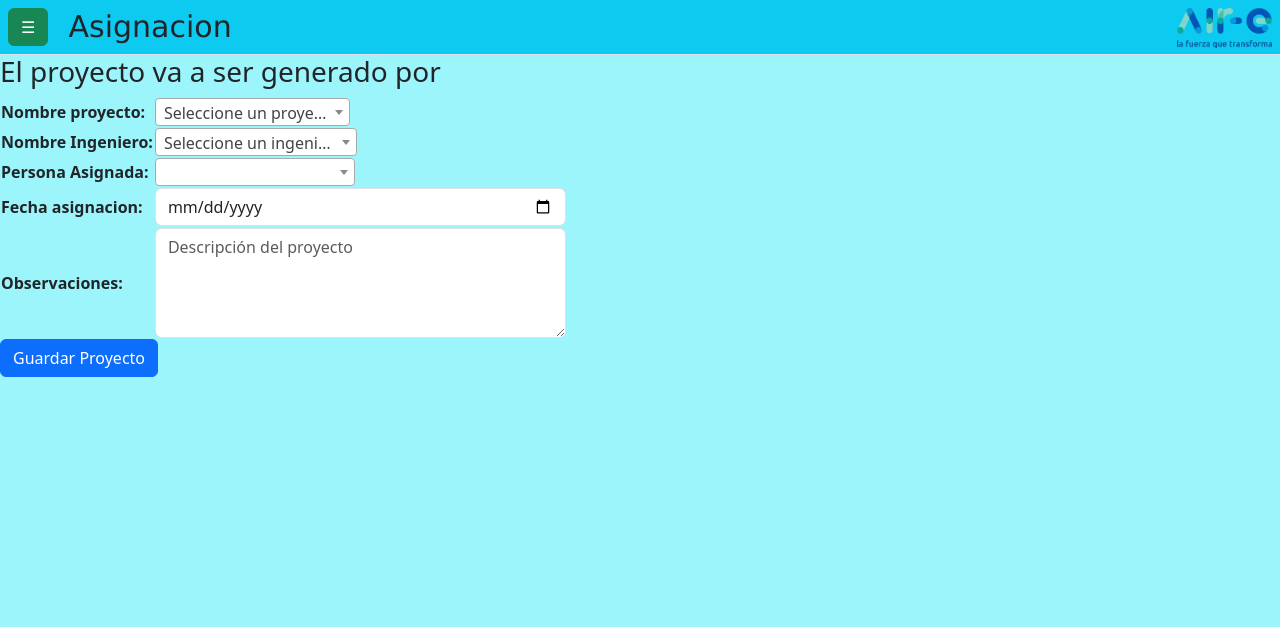
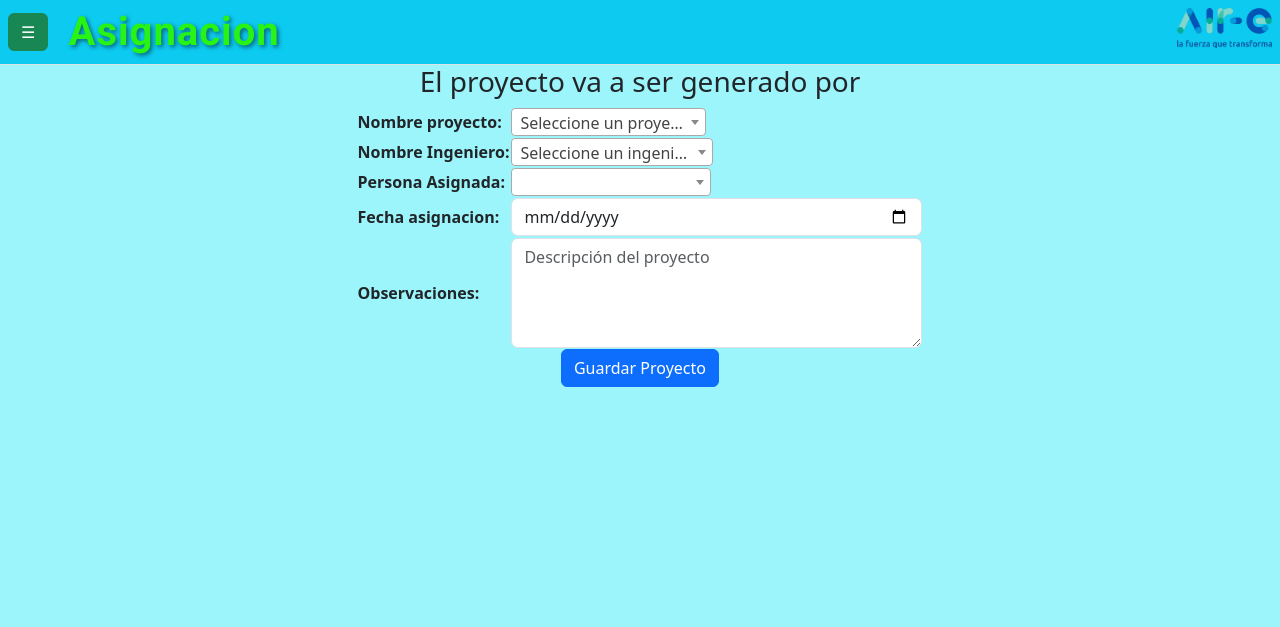
Before and after one commit to Adrian04g/Air-e_app, a Django app: page /asignacion/asignar/ in a window 1280 px wide. Shown: the top 627 px of the page. Run offline with Django 5.2, Linux system fonts and the light colour scheme; data that the repository does not hold is empty; parts of the project's set-up code (start-up, migrations or seed data) failed here and were passed over.

Commit message:
se restablecion

```diff
--- a/INF_CE/INF_CE/static/Mod_Admin.css
+++ b/INF_CE/INF_CE/static/Mod_Admin.css
@@ -173,7 +173,7 @@ body {
      width: 60px;
 }
 .admin {
-  font-family: 'Verdana', serif;
+  font-family: 'ARIA', serif;
   font-size: 30px;
   font-weight: normal;
 }
@@ -236,3 +236,32 @@ body {
         transition: height 0.35s ease;
     }
 }
+@import url('https://fonts.googleapis.com/css2?family=Roboto:wght@400;700&display=swap');
+.titulo-asignacion {
+  font-family: 'Roboto', sans-serif;
+}
+/* Para el título "Asignacion" */
+.admin {
+  font-size: 3rem; /* Cambia este valor al tamaño que prefieras */
+  font-weight: bold; /* Opcional: para que se vea más grueso */
+}
+/* Estilos para el título "Asignacion" */
+.admin {
+  font-family: 'Roboto', sans-serif; /* Un tipo de letra más moderno */
+  font-size: 2.5rem; /* Un tamaño de fuente grande y responsivo */
+  font-weight: 700; /* Hace que el texto sea más grueso */
+  color: #333; /* Un color de texto más oscuro */
+  letter-spacing: 1px; /* Espaciado entre letras */
+}
+.admin {
+  font-size: 2.5rem;
+  font-weight: 700;
+  color: #27f315; /* Un color verde brillante */
+  text-shadow: 2px 2px 4px rgba(0, 0, 0, 0.5); /* Sombra que le da profundidad */
+}
+.titulo-con-animacion {
+  font-size: 3rem;
+  font-weight: bold;
+  color: #007bff;
+  transition: transform 0.3s ease-in-out; /* Transición para un efecto suave */
+}
--- a/INF_CE/INF_CE/templates/Asignacion/asignacion_form.html
+++ b/INF_CE/INF_CE/templates/Asignacion/asignacion_form.html
@@ -12,7 +12,8 @@
 {% endblock %}
 <!--Contenido-->
 {% block content %}
-<div class="col-md-6">
+<center>
+<div class="col-md-4j">
     <form method="post" action="">
         <h3>El proyecto va a ser generado por <span style="color: rgb(65, 135, 44);">{{user.first_name}} {{user.last_name}}</span></h3>
         {% csrf_token %}
@@ -24,6 +25,7 @@
         <button type="submit" class="btn btn-primary">Guardar Proyecto</button>
     </form>
 </div>
+</center>
 <div class="col-md-6">
     <!-- Espacio para contenido adicional -->
 </div>
--- a/INF_CE/INF_CE/templates/base.html
+++ b/INF_CE/INF_CE/templates/base.html
@@ -7,6 +7,10 @@
     <link href="https://cdn.jsdelivr.net/npm/bootstrap@5.3.8/dist/css/bootstrap.min.css" rel="stylesheet" integrity="sha384-sRIl4kxILFvY47J16cr9ZwB07vP4J8+LH7qKQnuqkuIAvNWLzeN8tE5YBujZqJLB" crossorigin="anonymous">
     <link rel="stylesheet" href="{% static 'Mod_Admin.css' %}">
     <link rel="icon" type="image/x-icon" href="{% static 'logo-aire-intervenida.png' %}">
+    <link rel="stylesheet" href="{% static 'css/estilos.css' %}">
+    <link rel="preconnect" href="https://fonts.googleapis.com">
+    <link rel="preconnect" href="https://fonts.gstatic.com" crossorigin>
+    <link href="https://fonts.googleapis.com/css2?family=Roboto:wght@400;700&display=swap" rel="stylesheet">
     {% block Title_head %}
     {% endblock %}
 </head>
@@ -56,13 +60,13 @@
                 </li>
                 <li class="nav-item mb-2">
                     <a href="{% url 'facturacion:lista_facturacion' %}">
-                        <span class="sidebar-icon">⚙️</span>
+                        <span class="sidebar-icon">🧾</span>
                         <span class="sidebar-text text-white">Facturacion</span>
                     </a>
                 </li><br><br>
                 <li class="nav-item mb-2">
                         {% if user.is_authenticated %}
-                            <span class="sidebar-text text-white">Usuario: </span>
+                            <span class="sidebar-text text-white">span class="sidebar-icon">👨‍💼Usuario: </span>
                             <span class="sidebar-text text-white">{{ user.username }}</span><br>
                         {% endif %}
                         <form action="{% url 'login:logout' %}" method="post">
--- a/INF_CE/INF_CE/templates/indexapp/ProyectosForm.html
+++ b/INF_CE/INF_CE/templates/indexapp/ProyectosForm.html
@@ -22,7 +22,9 @@
         <table>
             {{ form.as_p }}
         </table>
+        <center>
         <button type="submit" class="btn btn-primary">Guardar Proyecto</button>
+        </center>
     </form>
 </div>
 <div class="col-6"></div>
--- a/INF_CE/INF_CE/templates/login/home.html
+++ b/INF_CE/INF_CE/templates/login/home.html
@@ -13,7 +13,7 @@
 
 <!--Este es el contenido de esta sesion llamada administrador-->
 {% block content %}
-<div class="col-md-6">
+<div class="col-md-10">
      <center>
     <h1>Bienvenido a AIR-E {{ user.username }}</h1>
     </center>
```
Also changed, not shown: INF_CE/INF_CE/static/ProyectosList.css (+37 -0 lines).
